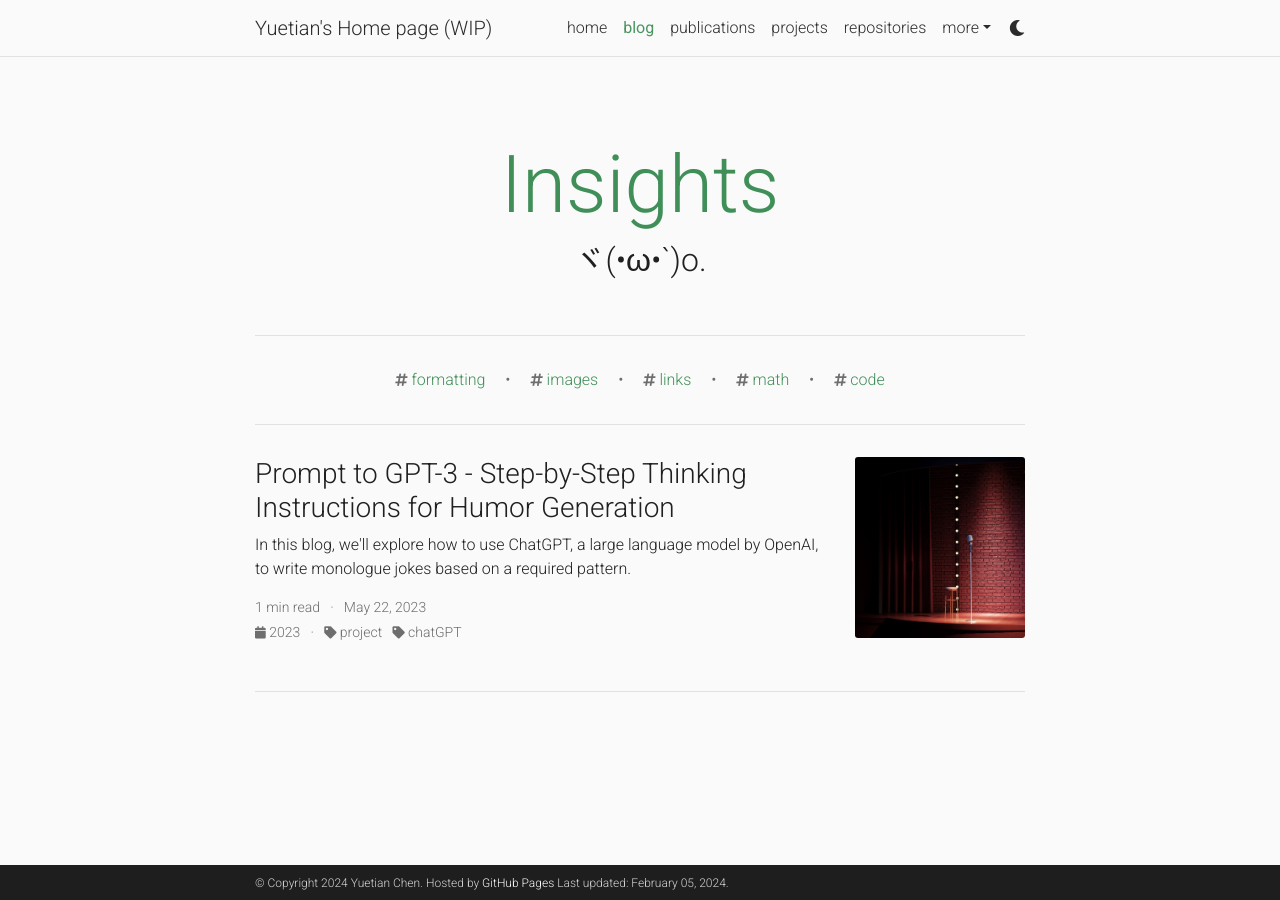
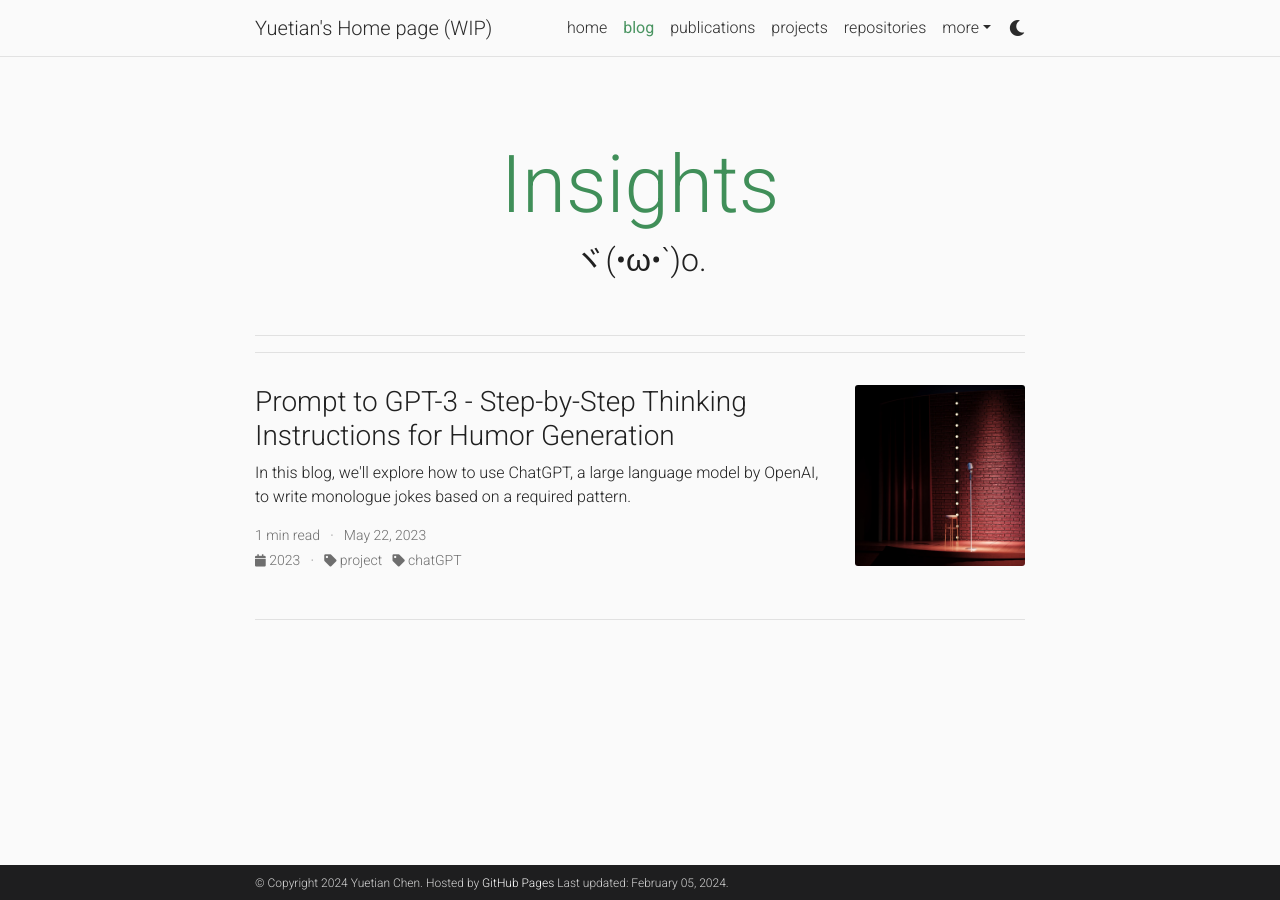
Before and after one commit to Stry233/stry233.github.io, a Jekyll site: the page built from blog/index.html, in a window 1280 px wide. Built offline with Jekyll 4.4.1, drawn with Linux system fonts in a browser that asks for light colours; the list of posts is cut into pages by our own code; comment, search, counter and statistics services are not loaded; a style sheet for code colours, icons or effects is not loaded.

Commit message:
Update _config.yml

```diff
--- a/_config.yml
+++ b/_config.yml
@@ -260,7 +260,7 @@
     tag: '/blog/tag/:name/'
     category: '/blog/category/:name/'
 
-display_tags: ['formatting', 'images', 'links', 'math', 'code'] # this tags will be dispalyed on the front page of your blog
+display_tags: [] # this tags will be dispalyed on the front page of your blog
 
 # -----------------------------------------------------------------------------
 # Jekyll Scholar
```
